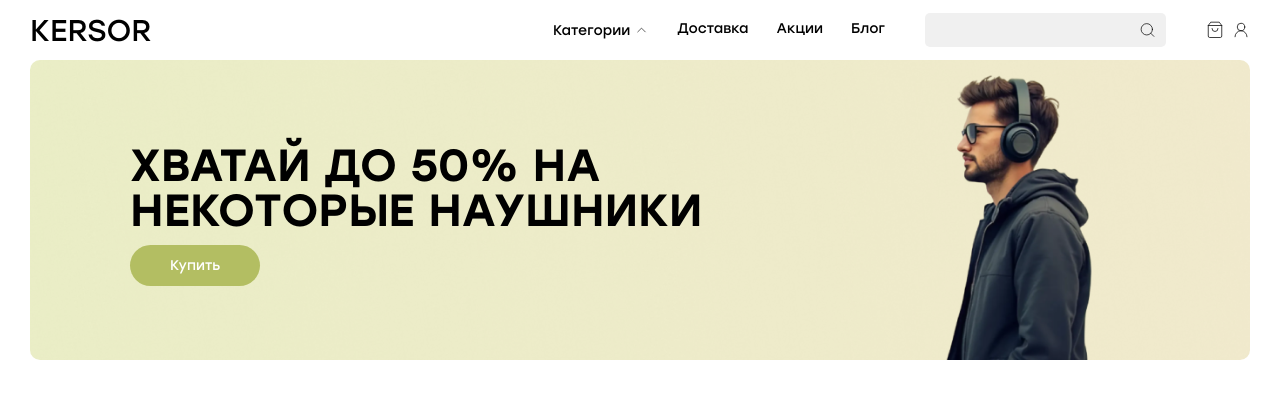
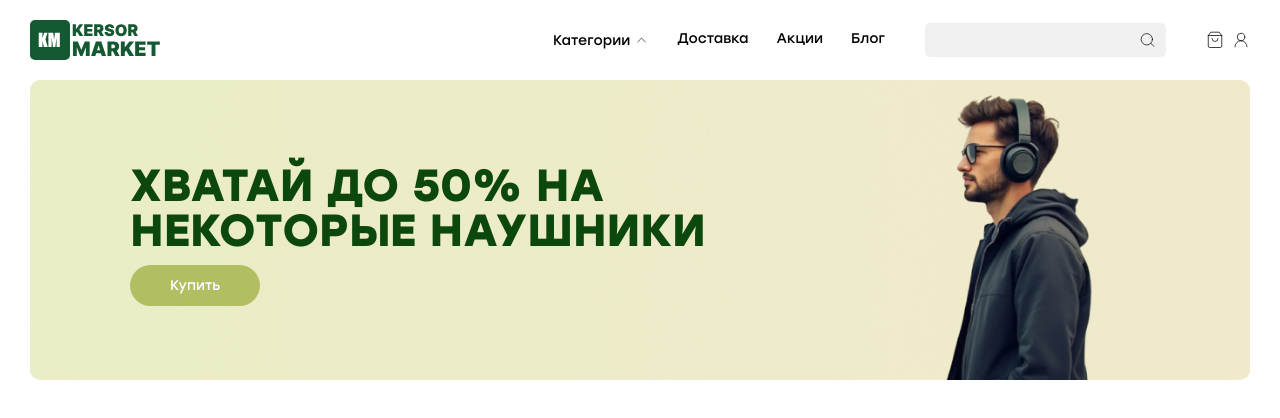
Before and after one commit to kersor/next-store, a Next.js app in the folder frontend/: page / in a window 1280 px wide. Shown: the top 418 px of the page. Built offline with nearby package versions, Linux system fonts and the light colour scheme.

Commit message:
Update public (photo, svg)

```diff
--- a/frontend/src/app/page.tsx
+++ b/frontend/src/app/page.tsx
@@ -6,7 +6,7 @@ export default function Home() {
     <Container>
       <div className="w-full h-[300px] relative flex items-center rounded-[10px]">
         <div className="z-[1] ml-[100px]">
-          <div className="text-[45px] uppercase max-w-[600px] font-StolzlMedium leading-[45px] pb-[20px] text-[#000]">Хватай до 50% на некоторые наушники</div>
+          <div className="text-[45px] uppercase max-w-[600px] font-StolzlBold leading-[45px] pb-[20px] text-[#0c480c]">Хватай до 50% на некоторые наушники</div>
           <Link className="px-10 py-3 bg-[#b3be62] rounded-full text-[#FFF] text-[14px]" href="/">Купить</Link>
         </div>
         <img className="rounded-[10px] absolute top-0 left-0 w-full h-full object-cover -z-[1000]" src="/photos/photo_banner.png" alt="" />
--- a/frontend/src/components/layouts/header/device/desktop/HeaderDesktop.tsx
+++ b/frontend/src/components/layouts/header/device/desktop/HeaderDesktop.tsx
@@ -6,6 +6,7 @@ import { ArrowLeft, Search, ShoppingBag, ShoppingBasket, User2, X } from "lucide
 import clsx from "clsx"
 import HeaderMenuDesktop from "./HeaderMenuDesktop"
 import { InputSearch } from "../../inputSearch"
+import LogoName from '@/../public/logo-name.svg'
 
 
 interface Props {
@@ -23,7 +24,7 @@ export const HeaderDesktop = ({
 
     return (
         <Container className={clsx("flex justify-between items-center text-[14px]", className)}>
-            <Link className="uppercase text-[30px] " href="/">kersor</Link>
+            <Link className="uppercase text-[30px] " href="/"><img src="/logo-name.svg" alt="Logo" /></Link>
 
             <div className="flex items-center relative gap-10">
                 <HeaderMenuDesktop />
--- a/frontend/src/components/layouts/header/style.module.scss
+++ b/frontend/src/components/layouts/header/style.module.scss
@@ -1,5 +1,5 @@
 .d{
-    @apply max-[800px]:hidden h-[60px]
+    @apply max-[800px]:hidden h-[80px]
 }
 
 
```
Also changed, not shown: frontend/public/logo-icon.svg (added), frontend/public/logo-name.svg (added).
